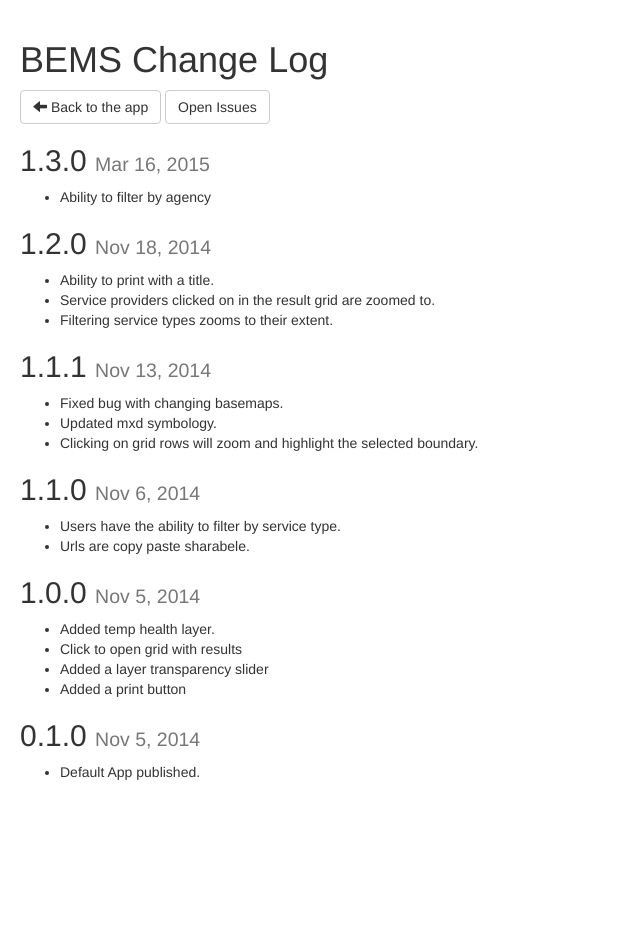
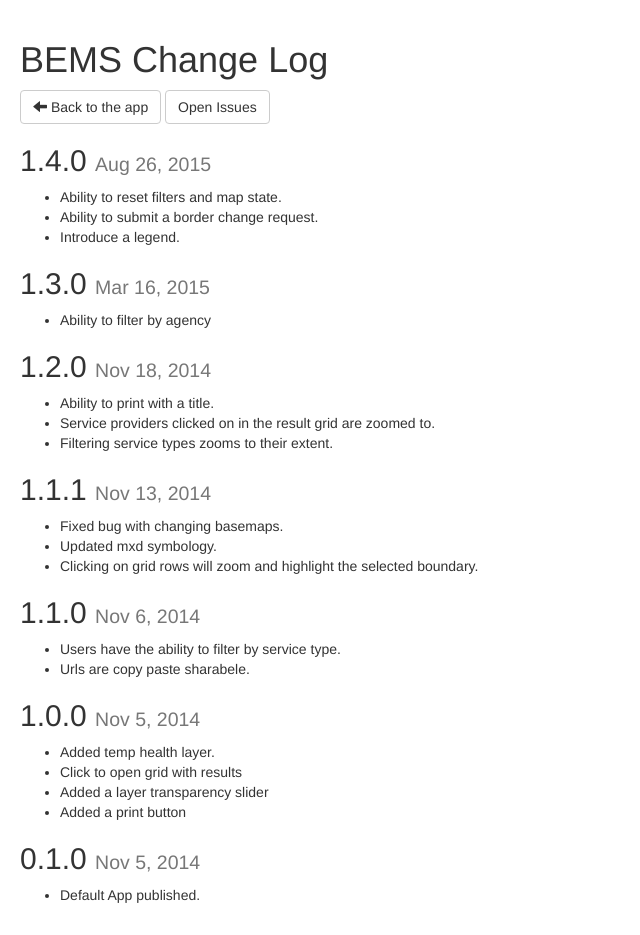
Before and after one commit to agrc/BEMS, a website: page src/ChangeLog.html in a window 1280 px wide. Shown: the whole page, without its empty margins (0-640 px from the left). Before the commit the page ends 812 px from the top, so only its background shows below. Drawn offline with nearby package versions, Linux system fonts and the light colour scheme.

Commit message:
Release v1.4.0

```diff
--- a/bower.json
+++ b/bower.json
@@ -1,6 +1,6 @@
 {
   "name": "BEMS",
-  "version": "1.3.0",
+  "version": "1.4.0",
   "dependencies": {
     "agrc": "agrc-widgets#2.11.3",
     "bootstrap": "~3.3",
--- a/package.json
+++ b/package.json
@@ -1,6 +1,6 @@
 {
   "name": "BEMS",
-  "version": "1.3.0",
+  "version": "1.4.0",
   "homepage": "https://github.com/agrc/BEMS",
   "repository": {
     "type": "git",
--- a/src/ChangeLog.html
+++ b/src/ChangeLog.html
@@ -1,7 +1,7 @@
 <!DOCTYPE html>
 <html>
 <head>
-	<title>BEMS Changelog</title>
+    <title>BEMS Changelog</title>
     <link rel="stylesheet" type="text/css" href="bootstrap/dist/css/bootstrap.min.css"/>
 
     <style type="text/css">
@@ -11,9 +11,15 @@
     </style>
 </head>
 <body>
-	<h1>BEMS Change Log</h1>
+    <h1>BEMS Change Log</h1>
     <a href="./" class="btn btn-default"><span class="glyphicon glyphicon-arrow-left"></span> Back to the app</a>
     <a href="https://github.com/agrc/BEMS/issues?state=open" class="btn btn-default">Open Issues</a>
+    <h2>1.4.0 <small>Aug 26, 2015</small></h2>
+    <ul>
+        <li>Ability to reset filters and map state.</li>
+        <li>Ability to submit a border change request.</li>
+        <li>Introduce a legend.</li>
+    </ul>
     <h2>1.3.0 <small>Mar 16, 2015</small></h2>
     <ul>
         <li>Ability to filter by agency</li>
--- a/src/app/config.js
+++ b/src/app/config.js
@@ -15,7 +15,7 @@ define(['dojo/has', 'esri/config'], function(has, esriConfig) {
 
         // version.: String
         //      The version number.
-        version: '1.3.0',
+        version: '1.4.0',
 
         // apiKey: String
         //      The api key used for services on api.mapserv.utah.gov
--- a/src/app/package.json
+++ b/src/app/package.json
@@ -1,6 +1,6 @@
 {
     "name": "BEMS",
-    "version": "1.3.0",
+    "version": "1.4.0",
     "main": "main",
     "description": "BEMS",
     "homepage": "https://github.com/agrc/BEMS",
```
